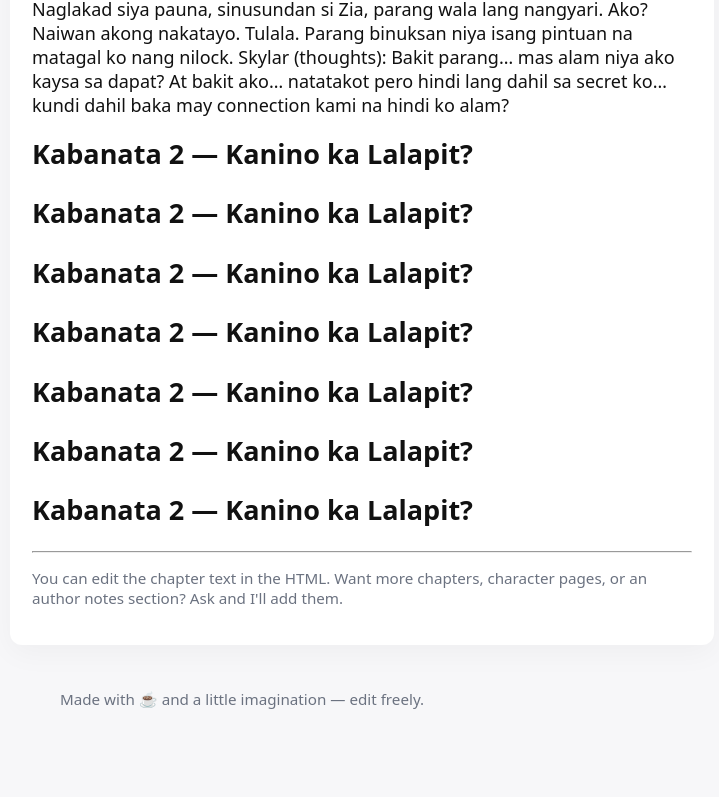
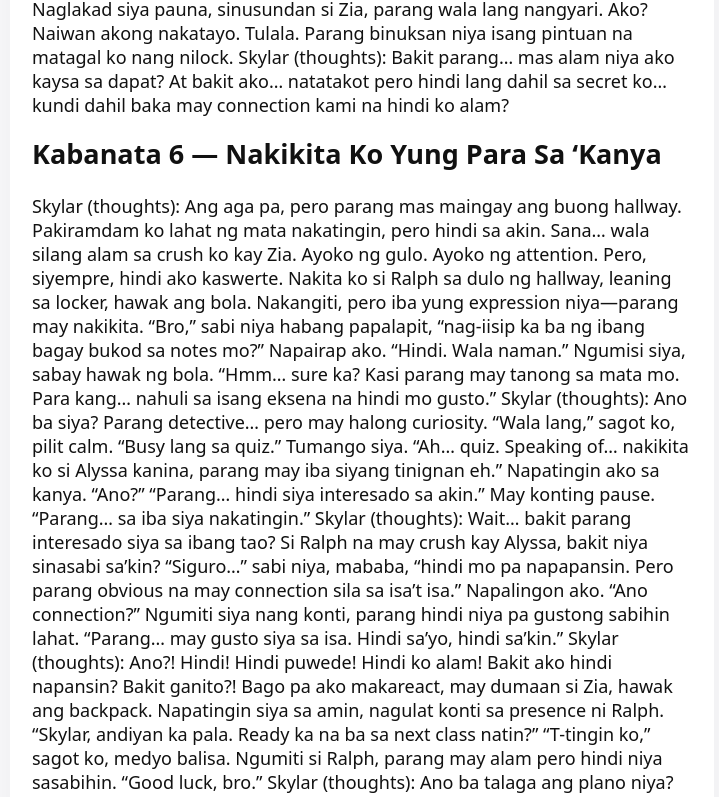
Before and after one commit to joemarjalosjos1-netizen/Friendly--Book, a plain HTML site: page index.html in a window 1280 px wide. Shown: the part 7255-8052 px from the top of the page, without its empty margins (398-1117 px from the left). Before the commit the page ends 8008 px from the top, so only its background shows below. Drawn offline with Linux system fonts and the light colour scheme.

Commit message:
Update kabanata 6

```diff
--- a/index.html
+++ b/index.html
@@ -593,31 +593,96 @@ pero hindi lang dahil sa secret ko…
 kundi dahil baka may connection kami na hindi ko alam?</p>
 
               <section id="ch6">
-              <h2>Kabanata 2 — Kanino ka Lalapit?</h2>
-              <p></p>
+              <h2>Kabanata 6 — Nakikita Ko Yung Para Sa ‘Kanya </h2>
+              <p>Skylar (thoughts):
+Ang aga pa, pero parang mas maingay ang buong hallway. Pakiramdam ko lahat ng mata nakatingin, pero hindi sa akin. Sana… wala silang alam sa crush ko kay Zia. Ayoko ng gulo. Ayoko ng attention.
+
+Pero, siyempre, hindi ako kaswerte.
+
+Nakita ko si Ralph sa dulo ng hallway, leaning sa locker, hawak ang bola. Nakangiti, pero iba yung expression niya—parang may nakikita.
+
+“Bro,” sabi niya habang papalapit, “nag-iisip ka ba ng ibang bagay bukod sa notes mo?”
+
+Napairap ako. “Hindi. Wala naman.”
+
+Ngumisi siya, sabay hawak ng bola. “Hmm… sure ka? Kasi parang may tanong sa mata mo. Para kang… nahuli sa isang eksena na hindi mo gusto.”
+
+Skylar (thoughts):
+Ano ba siya? Parang detective… pero may halong curiosity.
+
+“Wala lang,” sagot ko, pilit calm. “Busy lang sa quiz.”
+
+Tumango siya. “Ah… quiz. Speaking of… nakikita ko si Alyssa kanina, parang may iba siyang tinignan eh.”
+
+Napatingin ako sa kanya. “Ano?”
+
+“Parang… hindi siya interesado sa akin.” May konting pause. “Parang… sa iba siya nakatingin.”
+
+Skylar (thoughts):
+Wait… bakit parang interesado siya sa ibang tao? Si Ralph na may crush kay Alyssa, bakit niya sinasabi sa’kin?
+
+“Siguro…” sabi niya, mababa, “hindi mo pa napapansin. Pero parang obvious na may connection sila sa isa’t isa.”
+
+Napalingon ako. “Ano connection?”
+
+Ngumiti siya nang konti, parang hindi niya pa gustong sabihin lahat. “Parang… may gusto siya sa isa. Hindi sa’yo, hindi sa’kin.”
+
+Skylar (thoughts):
+Ano?! Hindi! Hindi puwede! Hindi ko alam! Bakit ako hindi napansin? Bakit ganito?!
+
+Bago pa ako makareact, may dumaan si Zia, hawak ang backpack. Napatingin siya sa amin, nagulat konti sa presence ni Ralph.
+
+“Skylar, andiyan ka pala. Ready ka na ba sa next class natin?”
+
+“T-tingin ko,” sagot ko, medyo balisa.
+
+Ngumiti si Ralph, parang may alam pero hindi niya sasabihin. “Good luck, bro.”
+
+Skylar (thoughts):
+Ano ba talaga ang plano niya? Bakit parang alam niya lahat? Bakit parang sinusubok niya ako?
+
+Habang naglalakad kami sa hallway, si Ralph tahimik lang, pero hindi niya inalis ang tingin sa akin.
+
+“Skylar,” sabi niya bigla, “huwag mong kalimutan… hindi lang basta crush ang mga ganitong bagay. Minsan, mas komplikado.”
+
+Napatingin ako sa kanya, kulang sa salita. Hindi ko maintindihan kung bakit siya parang nagbibigay ng tip, pero hindi rin nagbubunyag ng lahat.
+
+Skylar (thoughts):
+Komplikado. Tama siya. Lahat ng feelings na to… parang puzzle. Hindi ko alam kung paano ko aayusin.
+
+Ngumisi si Ralph, konti lang. “Relax, bro. Panahon mo rin darating. Basta, bantayan mo lang.”
+
+Tumingin ako sa kanya. “Ano ibig mong sabihin?”
+
+Ngumiti siya at lumakad palayo. “Makikita mo rin.”
+
+Naiwan akong nakatayo, confused, kabado, at medyo… intrigued.
+
+Skylar (thoughts):
+Intrigued? Hindi ako dapat intrigued. Dapat galit. Dapat… tumakbo. Pero bakit hindi ko magawa? Bakit parang… gusto ko pa rin malaman yung susunod niyang gagawin?</p>
 
               <section id="ch7">
-              <h2>Kabanata 2 — Kanino ka Lalapit?</h2>
+              <h2>Kabanata 7 — Kanino ka Lalapit?</h2>
               <p>
 
                 <section id="ch8">
-              <h2>Kabanata 2 — Kanino ka Lalapit?</h2>
+              <h2>Kabanata 8 — Kanino ka Lalapit?</h2>
               <p>
 
                 <section id="ch9">
-              <h2>Kabanata 2 — Kanino ka Lalapit?</h2>
+              <h2>Kabanata 9 — Kanino ka Lalapit?</h2>
               <p>
 
                 <section id="ch10">
-              <h2>Kabanata 2 — Kanino ka Lalapit?</h2>
+              <h2>Kabanata 10 — Kanino ka Lalapit?</h2>
               <p>
 
                 <section id="ch11">
-              <h2>Kabanata 2 — Kanino ka Lalapit?</h2>
+              <h2>Kabanata 11 — Kanino ka Lalapit?</h2>
               <p>
 
                 <section id="ch12">
-              <h2>Kabanata 2 — Kanino ka Lalapit?</h2>
+              <h2>Kabanata 12 — Kanino ka Lalapit?</h2>
               <p>
 
 
@@ -686,4 +751,5 @@ kundi dahil baka may connection kami na hindi ko alam?</p>
     document.querySelector('.chapter').style.fontSize = '18px';
   </script>
 </body>
+
 </html>
```
